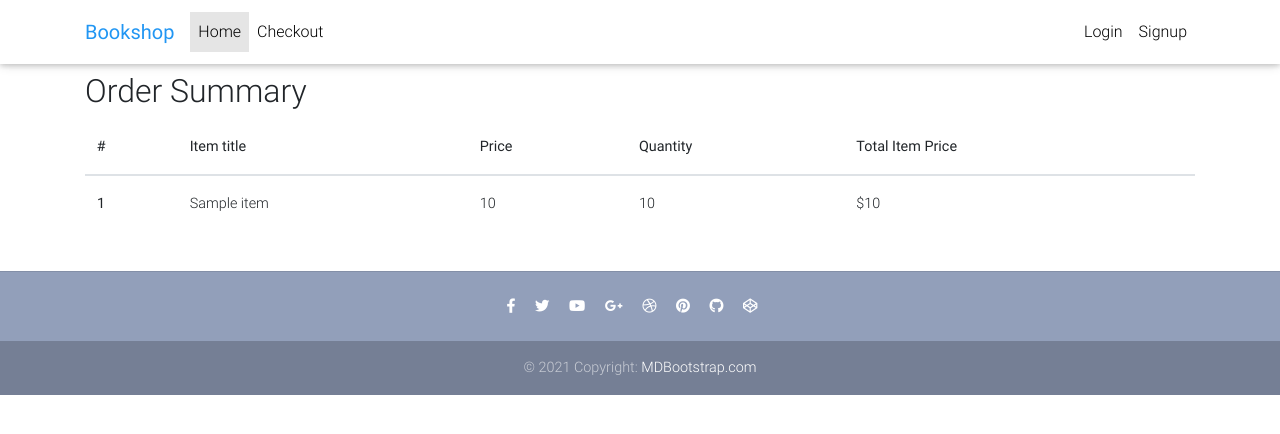
After one commit to Brainisthekey/Django-eCommerce, a Django app: template templates/order-summary.html in a window 1280 px wide. The commit adds this page. Shown: the top 434 px of the page. Run offline with Django 3.2, Linux system fonts and the light colour scheme; the template is opened without the code that fills it: most values are stand-ins (such as "Sample title", 1, 10 or a date in 2020); parts of the project's set-up code (start-up, migrations or seed data) failed here and were passed over; some libraries are stand-ins or nearby versions.

Commit message:
feat:added logic and templates table for order-summary

```diff
--- a/core/models.py
+++ b/core/models.py
@@ -51,6 +51,12 @@ class OrderItem(models.Model):
     user = models.ForeignKey(settings.AUTH_USER_MODEL, on_delete=models.CASCADE)
     ordered = models.BooleanField(default=False)
 
+    def get_total_item_price(self):
+        return self.quantity * self.item.price
+
+    def get_total_item_discount_price(self):
+        return self.quantity * self.item.discount_price
+
     def __str__(self):
         return f"{self.quantity} of {self.item.title}"
 
--- a/core/urls.py
+++ b/core/urls.py
@@ -1,5 +1,5 @@
 from django.urls import path
-from core.views import checkout, HomeView, ItemDetailView, add_to_cart, remove_from_cart
+from core.views import checkout, HomeView, ItemDetailView, add_to_cart, remove_from_cart, OrderSummaryView
 
 app_name = 'core'
 
@@ -9,4 +9,5 @@ urlpatterns = [
     path('checkout/', checkout, name='checkout'),
     path('add-to-cart/<slug>/', add_to_cart, name='add-to-cart'),
     path('remove-from-cart/<slug>/', remove_from_cart, name='remove-from-cart'),
+    path('order-summary/', OrderSummaryView.as_view(), name='order-summary')
 ]
--- /dev/null
+++ b/templates/order-summary.html
@@ -0,0 +1,41 @@
+{% extends "base.html" %}
+
+{% block content %}
+  <main>
+    <div class="container">
+        <div class="table-responsive text-nowrap">
+            <h2>Order Summary</h2>
+            <table class="table">
+              <thead>
+                <tr>
+                    <th scope="col">#</th>
+                  <th scope="col">Item title</th>
+                  <th scope="col">Price</th>
+                  <th scope="col">Quantity</th>
+                  <th scope="col">Total Item Price</th>
+                </tr>
+              </thead>
+              <tbody>
+                {% for order_item in objects.items.all %}
+                <tr>
+                  <th scope="row">1</th>
+                  <td>{{ order_item.item.title }}</td>
+                  <td>{{ order_item.item.price }}</td>
+                  <td>{{ order_item.quantity }}</td>
+                  <td>
+                      {% if order_item.item.discount_price %}
+                        ${{ order_item.get_total_item_discount_price }}
+                      {% else %}
+                        ${{ order_item.get_total_item_price }}
+                      {% endif %}
+                  </td>
+                </tr>
+                {% endfor %}
+              </tbody>
+            </table>
+
+          </div>
+    </div>
+  </main>
+
+{% endblock content %}
--- a/templates/product-page.html
+++ b/templates/product-page.html
@@ -1,5 +1,4 @@
 {% extends "base.html" %}
-{% load static %}
 {% block content %}
   <!--Main layout-->
   <main class="mt-5 pt-4">
@@ -119,5 +118,4 @@
 
     </div>
   </main>
-</body>
 {% endblock content %}
```
Also changed, not shown: core/views.py (+20 -2 lines).
